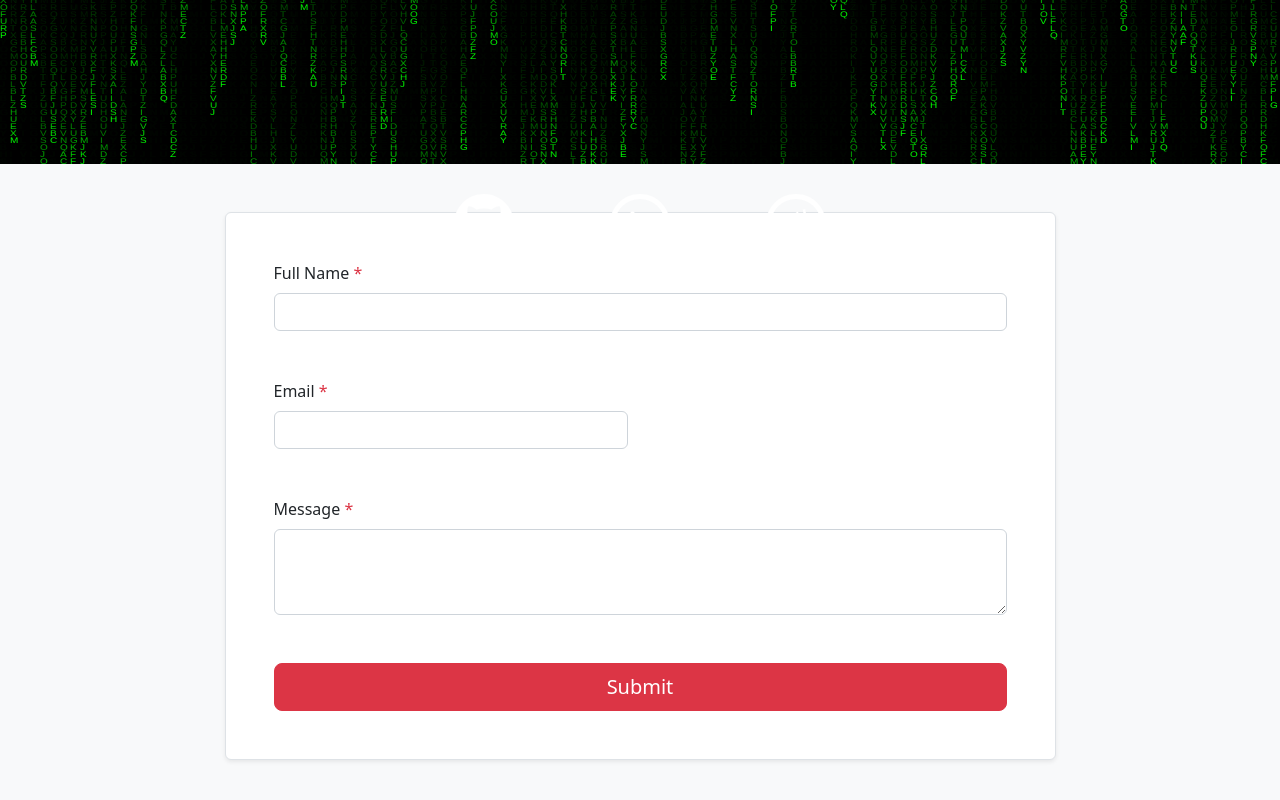
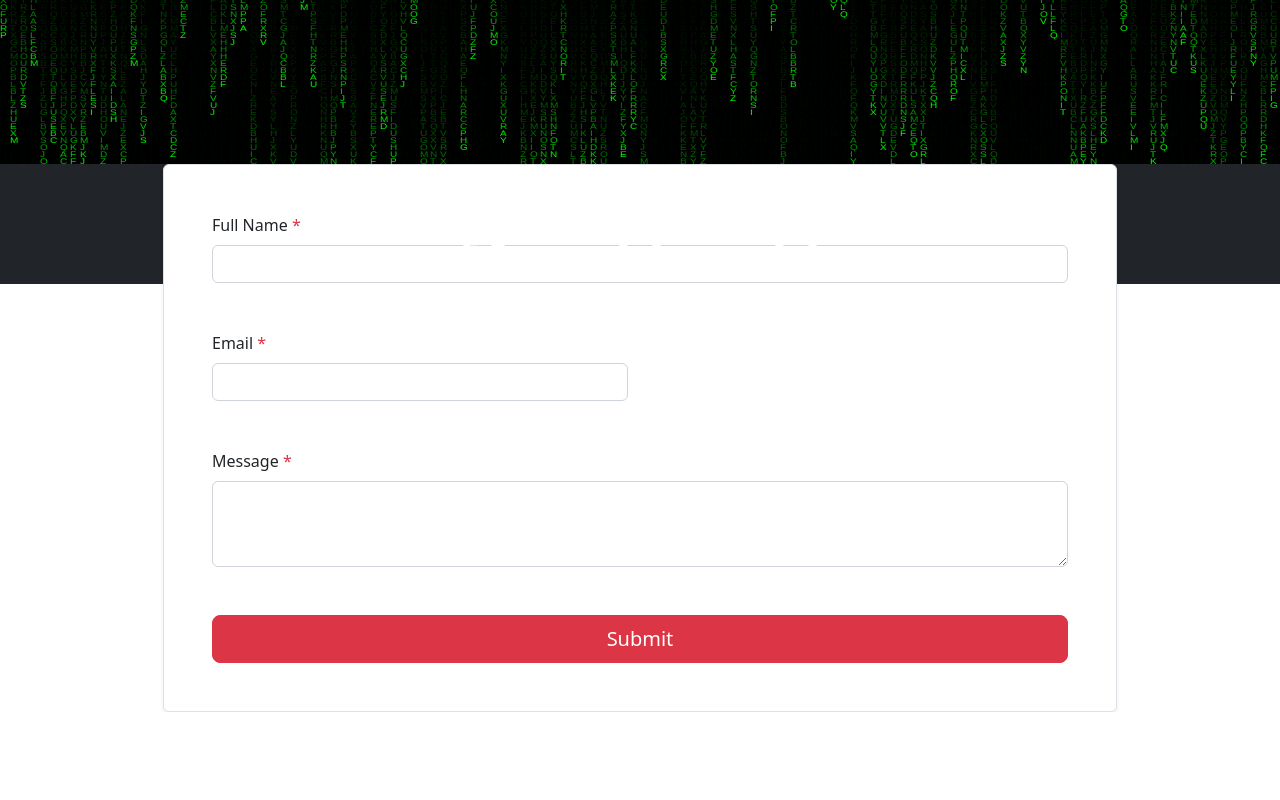
Before and after one commit to Jake66Martin/updated-portfolio, a React (Vite) app: page /Contact in a window 1280 px wide. Shown: the part 516-1316 px from the top of the page. After the commit the page ends 1228 px from the top, so only its background shows below. Built offline with nearby package versions, Linux system fonts and the light colour scheme.

Commit message:
trying to adjust form

```diff
--- a/src/pages/Contact.jsx
+++ b/src/pages/Contact.jsx
@@ -162,8 +162,7 @@ export default function Contact() {
           </form>
         </div>
       )} */}
-      <section className="bg-light py-3 py-md-5 contact-height">
-      <Container>
+
 
         <Row className="justify-content-lg-center">
           <div className="col-12 col-lg-9">
@@ -229,8 +228,7 @@ export default function Contact() {
             </div>
           </div>
         </Row>
-      </Container>
-    </section>
+
     </>
   );
 }
```
